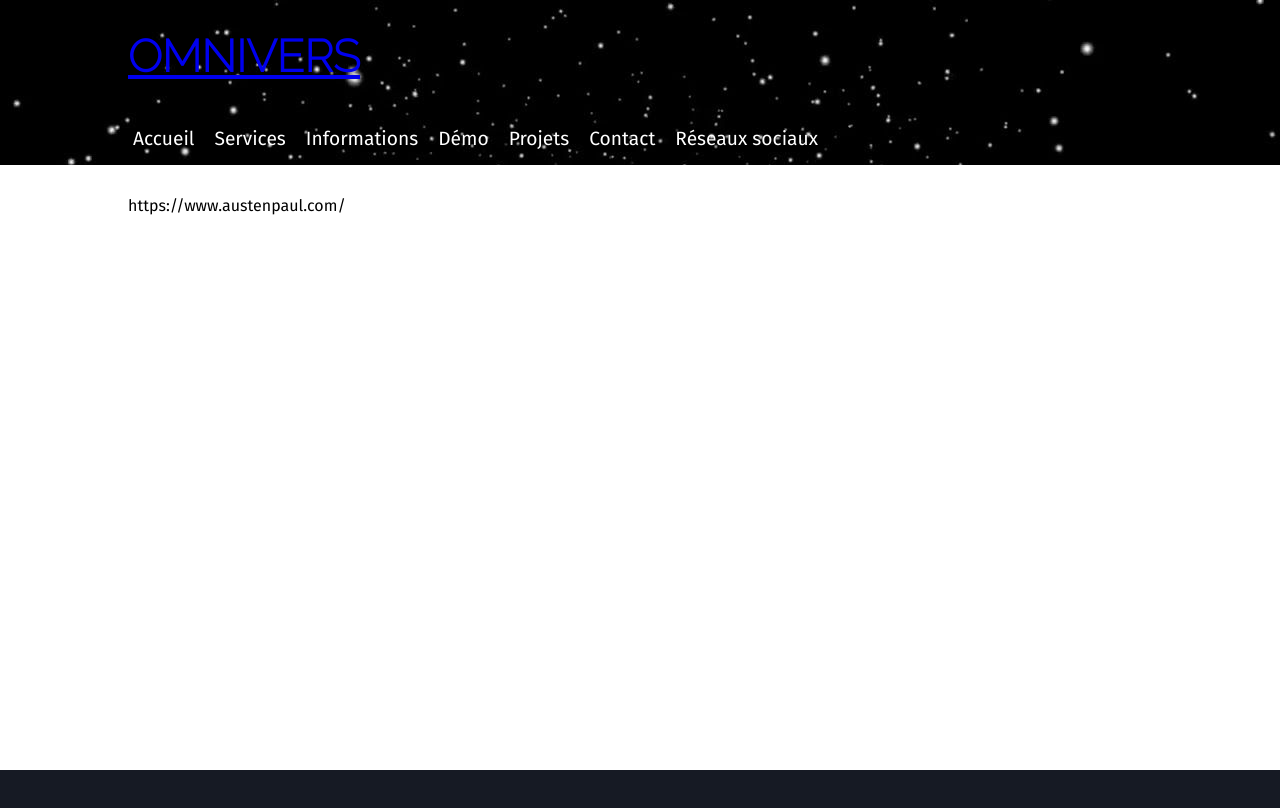
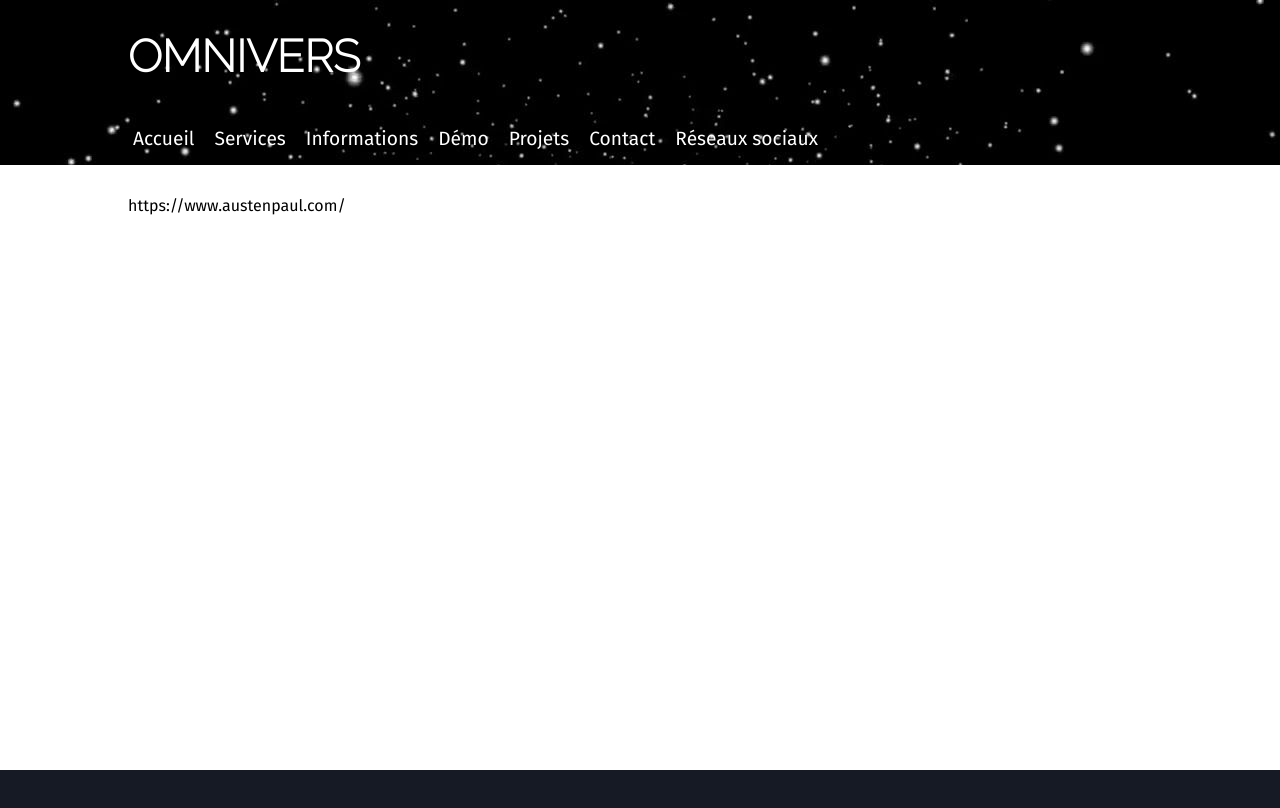
Before and after one commit to Lokisn/mywebsite.github, a plain HTML site: page TheFShow v1/index.html in a window 1280 px wide. Drawn offline with nearby package versions, Linux system fonts and the light colour scheme.

Commit message:
CSS du href

```diff
--- a/TheFShow v1/styles/default.css
+++ b/TheFShow v1/styles/default.css
@@ -17,6 +17,12 @@ body {
 h1 {
     font-family: "Raleway", sans-serif;
     font-size: 2.8em;
+}
+
+a {
+    text-decoration: none;
+    color: #fff;
+    cursor: pointer;
 }
 
 nav {
```
